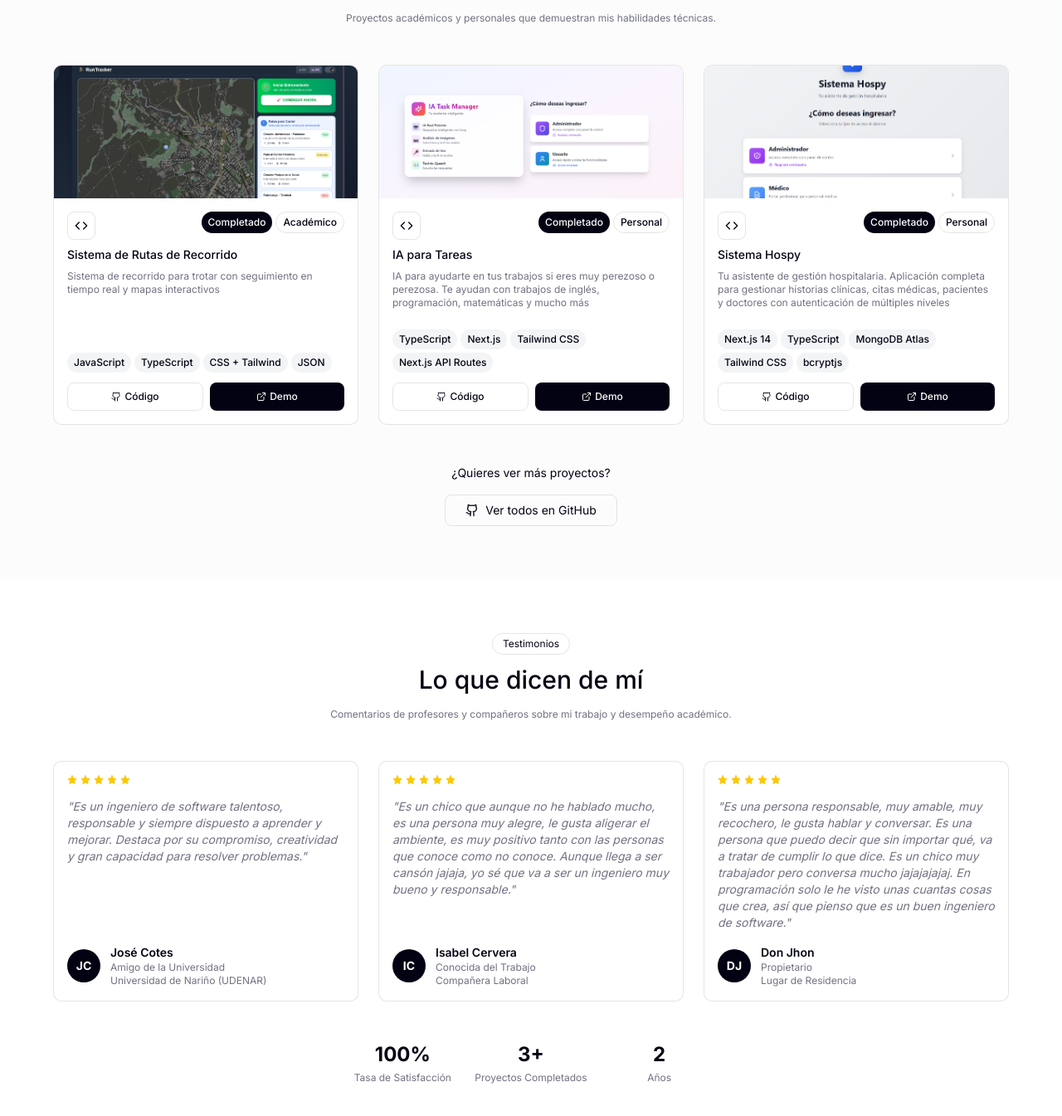
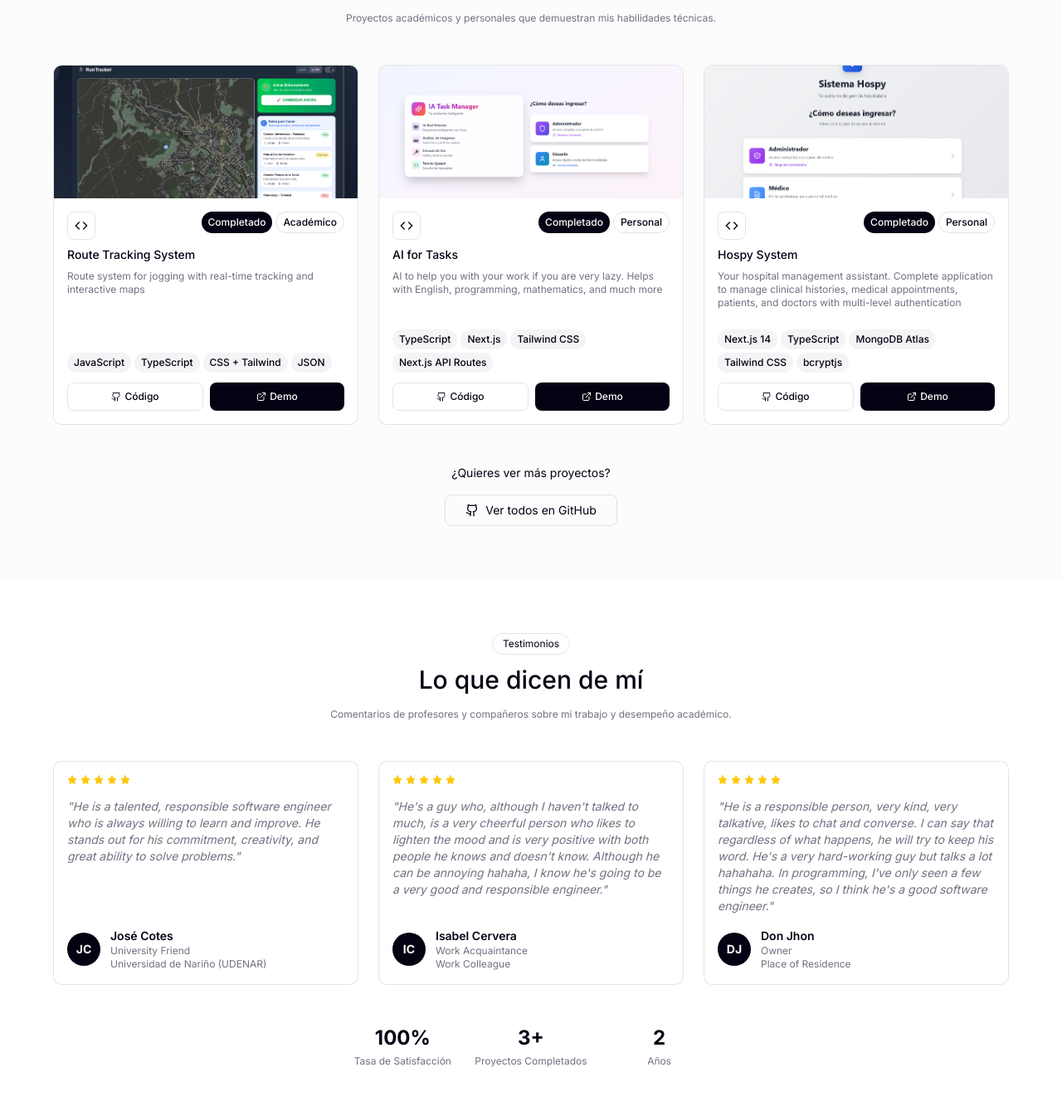
Before and after one commit to rafael5678/portfolio, a Next.js app: page / in a window 1280 px wide. Shown: the part 2426-3771 px from the top of the page at 83% size. Built offline with nearby package versions, Linux system fonts and the light colour scheme; no server answers.

Commit message:
Update translations and improve project organization

```diff
--- a/src/app/layout.tsx
+++ b/src/app/layout.tsx
@@ -6,13 +6,13 @@ import { Providers } from './providers';
 const inter = Inter({ subsets: ['latin'] });
 
 export const metadata: Metadata = {
-  title: 'Juan Rafael Calzada González - Portafolio',
-  description: 'Portafolio profesional de Juan Rafael Calzada González - Ingeniero de Software especializado en Backend Development',
-  keywords: 'desarrollador, software, backend, python, java, javascript, typescript, react, nextjs',
+  title: 'Juan Rafael Calzada González - Portfolio',
+  description: 'Professional portfolio of Juan Rafael Calzada González - Software Engineer specialized in Backend Development',
+  keywords: 'developer, software, backend, python, java, javascript, typescript, react, nextjs',
   authors: [{ name: 'Juan Rafael Calzada González' }],
   openGraph: {
-    title: 'Juan Rafael Calzada González - Portafolio',
-    description: 'Ingeniero de Software especializado en Backend Development',
+    title: 'Juan Rafael Calzada González - Portfolio',
+    description: 'Software Engineer specialized in Backend Development',
     type: 'website',
   },
 };
@@ -23,7 +23,7 @@ export default function RootLayout({
   children: React.ReactNode;
 }) {
   return (
-    <html lang="es" suppressHydrationWarning>
+    <html lang="en" suppressHydrationWarning>
       <head>
         <script
           dangerouslySetInnerHTML={{
--- a/src/config/site.ts
+++ b/src/config/site.ts
@@ -1,7 +1,7 @@
 export const siteConfig = {
   name: "Juan Rafael Calzada González",
-  title: "Portafolio Profesional",
-  description: "Ingeniero de Software especializado en Backend Development con experiencia en Python, Java, JavaScript, TypeScript y React/Next.js",
+  title: "Professional Portfolio",
+  description: "Software Engineer specialized in Backend Development with experience in Python, Java, JavaScript, TypeScript and React/Next.js",
   url: "https://juanrafael.dev",
   ogImage: "https://juanrafael.dev/og-image.jpg",
   links: {
@@ -17,7 +17,7 @@ export const siteConfig = {
     url: "https://juanrafael.dev",
   },
   keywords: [
-    "desarrollador",
+    "developer",
     "software",
     "backend",
     "python",
@@ -26,9 +26,9 @@ export const siteConfig = {
     "typescript",
     "react",
     "nextjs",
-    "portafolio",
-    "ingeniero",
-    "programador"
+    "portfolio",
+    "engineer",
+    "programmer"
   ],
   social: {
     github: "rafael5678",
@@ -38,7 +38,7 @@ export const siteConfig = {
   },
   location: "Colombia",
   university: "Universidad Cooperativa",
-  experience: "2 años académicos",
+  experience: "2 academic years",
   projects: 3,
   technologies: [
     "Python",
--- a/src/data/constants.ts
+++ b/src/data/constants.ts
@@ -1,17 +1,17 @@
 import { MenuItem, Theme, Project, Testimonial, Skills, Service } from '@/types';
 
 export const menuItems: MenuItem[] = [
-  { id: 'inicio', label: 'Inicio' },
-  { id: 'cv', label: 'CV' },
-  { id: 'sobre-mi', label: 'Sobre Mí' },
-  { id: 'proyectos', label: 'Proyectos' },
-  { id: 'testimonios', label: 'Testimonios' },
-  { id: 'experiencia', label: 'Experiencia' },
-  { id: 'habilidades', label: 'Habilidades' },
-  { id: 'servicios', label: 'Servicios' },
-  { id: 'estadisticas', label: 'Estadísticas' },
-  { id: 'logros', label: 'Logros' },
-  { id: 'contacto', label: 'Contacto' }
+  { id: 'inicio', label: 'Home' },
+  { id: 'cv', label: 'Resume' },
+  { id: 'sobre-mi', label: 'About' },
+  { id: 'proyectos', label: 'Projects' },
+  { id: 'testimonios', label: 'Testimonials' },
+  { id: 'experiencia', label: 'Experience' },
+  { id: 'habilidades', label: 'Skills' },
+  { id: 'servicios', label: 'Services' },
+  { id: 'estadisticas', label: 'Statistics' },
+  { id: 'logros', label: 'Achievements' },
+  { id: 'contacto', label: 'Contact' }
 ];
 
 export const themes: Theme[] = [
@@ -24,8 +24,8 @@ export const themes: Theme[] = [
 
 export const projects: Project[] = [
   {
-    title: "Sistema de Rutas de Recorrido",
-    description: "Sistema de recorrido para trotar con seguimiento en tiempo real y mapas interactivos",
+    title: "Route Tracking System",
+    description: "Route system for jogging with real-time tracking and interactive maps",
     tech: ["JavaScript", "TypeScript", "CSS + Tailwind", "JSON"],
     status: "Completado",
     type: "Académico",
@@ -34,8 +34,8 @@ export const projects: Project[] = [
     image: "/projects/routes-app.png"
   },
   {
-    title: "IA para Tareas",
-    description: "IA para ayudarte en tus trabajos si eres muy perezoso o perezosa. Te ayudan con trabajos de inglés, programación, matemáticas y mucho más",
+    title: "AI for Tasks",
+    description: "AI to help you with your work if you are very lazy. Helps with English, programming, mathematics, and much more",
     tech: ["TypeScript", "Next.js", "Tailwind CSS", "Next.js API Routes"],
     status: "Completado",
     type: "Personal",
@@ -44,8 +44,8 @@ export const projects: Project[] = [
     image: "/projects/ia-tareas.png"
   },
   {
-    title: "Sistema Hospy",
-    description: "Tu asistente de gestión hospitalaria. Aplicación completa para gestionar historias clínicas, citas médicas, pacientes y doctores con autenticación de múltiples niveles",
+    title: "Hospy System",
+    description: "Your hospital management assistant. Complete application to manage clinical histories, medical appointments, patients, and doctors with multi-level authentication",
     tech: ["Next.js 14", "TypeScript", "MongoDB Atlas", "Tailwind CSS", "bcryptjs"],
     status: "Completado",
     type: "Personal",
@@ -58,25 +58,25 @@ export const projects: Project[] = [
 export const testimonials: Testimonial[] = [
   {
     name: "José Cotes",
-    role: "Amigo de la Universidad",
+    role: "University Friend",
     company: "Universidad de Nariño (UDENAR)",
-    content: "Es un ingeniero de software talentoso, responsable y siempre dispuesto a aprender y mejorar. Destaca por su compromiso, creatividad y gran capacidad para resolver problemas.",
+    content: "He is a talented, responsible software engineer who is always willing to learn and improve. He stands out for his commitment, creativity, and great ability to solve problems.",
     rating: 5,
     initials: "JC"
   },
   {
     name: "Isabel Cervera",
-    role: "Conocida del Trabajo",
-    company: "Compañera Laboral",
-    content: "Es un chico que aunque no he hablado mucho, es una persona muy alegre, le gusta aligerar el ambiente, es muy positivo tanto con las personas que conoce como no conoce. Aunque llega a ser cansón jajaja, yo sé que va a ser un ingeniero muy bueno y responsable.",
+    role: "Work Acquaintance",
+    company: "Work Colleague",
+    content: "He's a guy who, although I haven't talked to much, is a very cheerful person who likes to lighten the mood and is very positive with both people he knows and doesn't know. Although he can be annoying hahaha, I know he's going to be a very good and responsible engineer.",
     rating: 5,
     initials: "IC"
   },
   {
     name: "Don Jhon",
-    role: "Propietario",
-    company: "Lugar de Residencia",
-    content: "Es una persona responsable, muy amable, muy recochero, le gusta hablar y conversar. Es una persona que puedo decir que sin importar qué, va a tratar de cumplir lo que dice. Es un chico muy trabajador pero conversa mucho jajajajajaj. En programación solo le he visto unas cuantas cosas que crea, así que pienso que es un buen ingeniero de software.",
+    role: "Owner",
+    company: "Place of Residence",
+    content: "He is a responsible person, very kind, very talkative, likes to chat and converse. I can say that regardless of what happens, he will try to keep his word. He's a very hard-working guy but talks a lot hahahaha. In programming, I've only seen a few things he creates, so I think he's a good software engineer.",
     rating: 5,
     initials: "DJ"
   }
@@ -96,23 +96,23 @@ export const skills: Skills = {
 
 export const services: Omit<Service, 'icon'>[] = [
   {
-    title: "Desarrollo Backend",
-    description: "APIs robustas y escalables con Python y Java",
-    features: ["REST APIs", "Microservicios", "Bases de Datos"]
+    title: "Backend Development",
+    description: "Robust and scalable APIs with Python and Java",
+    features: ["REST APIs", "Microservices", "Databases"]
   },
   {
-    title: "Bases de Datos",
-    description: "Diseño y optimización de bases de datos relacionales",
-    features: ["MySQL", "PostgreSQL", "Optimización"]
+    title: "Databases",
+    description: "Design and optimization of relational databases",
+    features: ["MySQL", "PostgreSQL", "Optimization"]
   },
   {
-    title: "Desarrollo Web",
-    description: "Aplicaciones web modernas y responsive",
+    title: "Web Development",
+    description: "Modern and responsive web applications",
     features: ["JavaScript", "TypeScript", "React/Next.js"]
   },
   {
-    title: "Arquitectura de Software",
-    description: "Diseño de sistemas escalables y mantenibles",
-    features: ["Patrones", "Escalabilidad", "Clean Code"]
+    title: "Software Architecture",
+    description: "Design of scalable and maintainable systems",
+    features: ["Patterns", "Scalability", "Clean Code"]
   }
 ];
```
Also changed, not shown: src/contexts/LanguageContext.tsx (line endings or trailing spaces), 1 other file (tests, documents, lock files or other folders).
